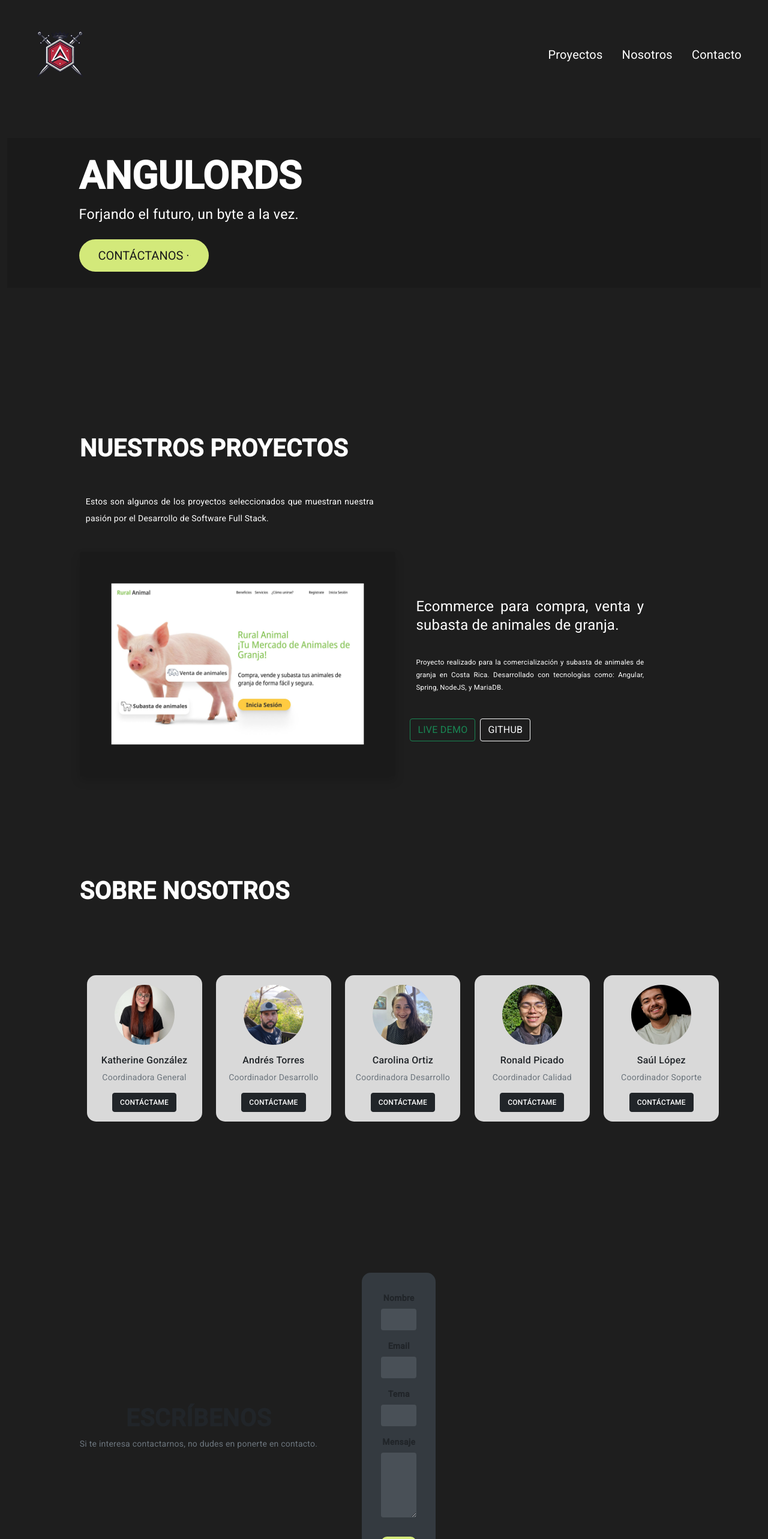
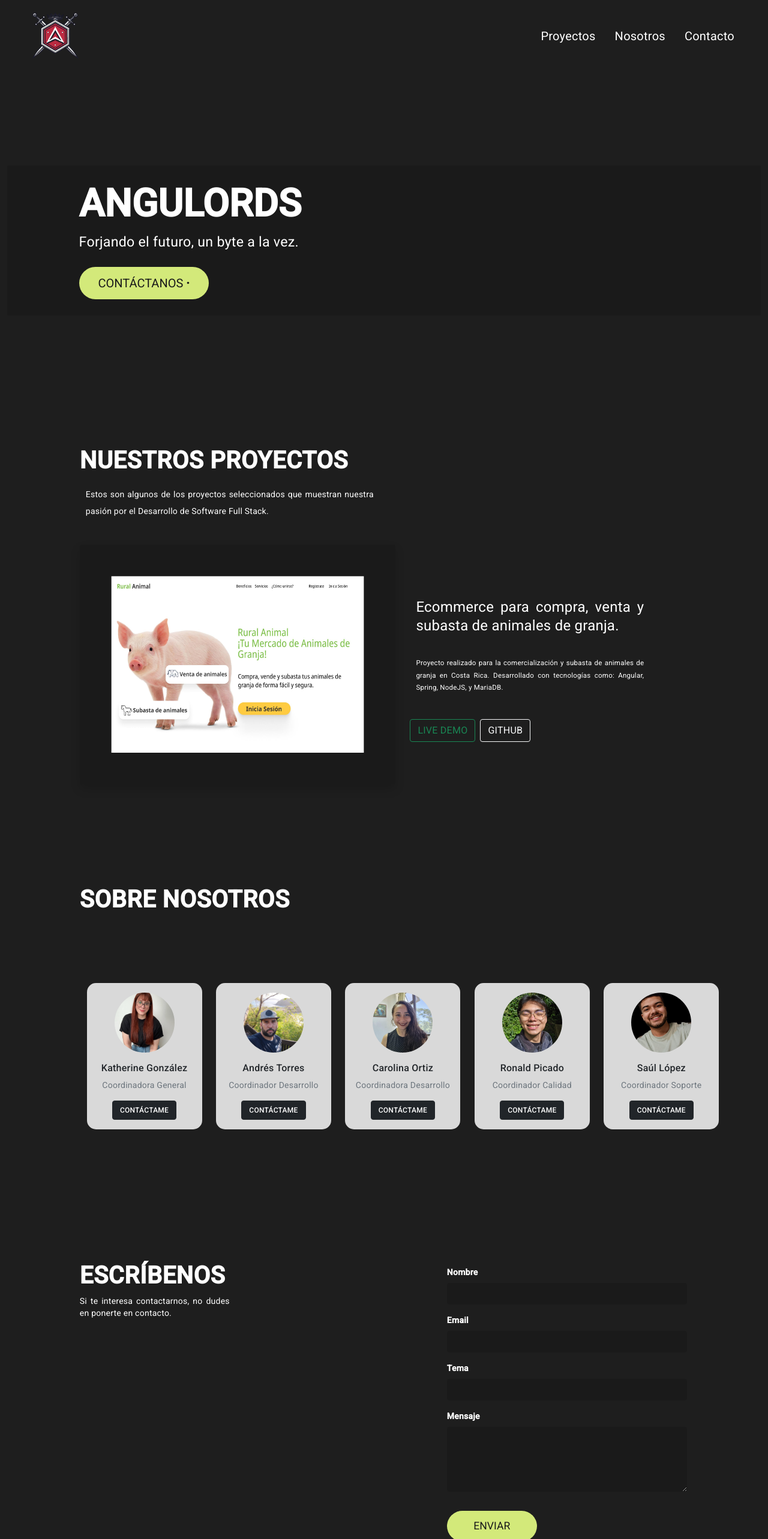
Before and after one commit to Katherine506/landing-page-angulords, an Angular app: page /ladingpage in a window 1280 px wide. Shown: the top 2566 px of the page at 60% size. Built offline with nearby package versions, Linux system fonts and the light colour scheme.

Commit message:
faltan hover

```diff
--- a/src/app/app.component.html
+++ b/src/app/app.component.html
@@ -1,8 +1,8 @@
 <div style="background-color: #1e1e1e">
   <div class="container-fluid">
     <!-- Header -->
-    <section id="line">
-      <header class="d-flex justify-content-between align-items-center p-3">
+    <section>
+      <header>
         <img
           src="../assets/img/angulords/a.png"
           alt="Logo"
@@ -11,13 +11,13 @@
         />
         <nav style="font-size: 20px">
           <a
-            onclick="document.getElementById('escribenos').scrollIntoView({ behavior: 'smooth' });"
+            onclick="document.getElementById('proyectos1').scrollIntoView({ behavior: 'smooth' });"
             class="text-white mx-3"
             class="text-white mx-3"
             >Proyectos</a
           >
           <a
-            onclick="document.getElementById('escribenos').scrollIntoView({ behavior: 'smooth' });"
+            onclick="document.getElementById('nosotros').scrollIntoView({ behavior: 'smooth' });"
             class="text-white mx-3"
             class="text-white mx-3"
             >Nosotros</a
@@ -31,7 +31,9 @@
       </header>
     </section>
     <!-- Hero Section -->
-    <section class="my-5" style="height: 250px; background-color: #1a1a1a">
+    <section
+      style="margin-top: 180px; height: 250px; background-color: #1a1a1a"
+    >
       <div class="container-fluid h-100">
         <div
           class="container d-flex flex-column justify-content-center align-items-start"
@@ -43,16 +45,16 @@
             class="btn btn-success btn-lg"
             onclick="document.getElementById('escribenos').scrollIntoView({ behavior: 'smooth' });"
           >
-            CONTÁCTANOS <span> ·</span>
+            CONTÁCTANOS <span>·</span>
           </button>
         </div>
       </div>
     </section>
 
     <!-- Projects Section -->
-    <section class="container">
+    <section class="container" id="proyectos1">
       <div id="proyectos">
-        <h2 class="my-5 text-white">NUESTROS PROYECTOS</h2>
+        <h2 class="text-white">NUESTROS PROYECTOS</h2>
         <p
           class="text-white"
           style="
@@ -114,7 +116,7 @@
     </section>
 
     <!-- About Us Section -->
-    <section class="container">
+    <section class="container" id="nosotros">
       <h2 class="mt-5 text-white d-flex justify-content-start">
         SOBRE NOSOTROS
       </h2>
@@ -216,17 +218,14 @@
     </section>
 
     <!-- Contact Form Section -->
-    <section
-      id="escribenos"
-      class="container my-5 d-flex align-items-center justify-content-start"
-    >
+    <section id="escribenos" class="container my-4">
       <div>
-        <h2 class="text-center">ESCRÍBENOS</h2>
-        <p class="text-center text-muted">
+        <h2 style="text-align: justify" class="text-white">ESCRÍBENOS</h2>
+        <p style="text-align: justify; width: 250px" class="text-white">
           Si te interesa contactarnos, no dudes en ponerte en contacto.
         </p>
       </div>
-      <div class="row justify-content-center">
+      <div class="row justify-content-end">
         <div class="col-md-6">
           <form>
             <!-- (ngSubmit)="onSubmit(contactForm)" #contactForm="ngForm"-->
@@ -274,7 +273,7 @@
                 name="message"
               ></textarea>
             </div>
-            <button type="submit" class="btn btn-success w-100">ENVIAR</button>
+            <button type="submit" class="btn btn-success">ENVIAR</button>
           </form>
         </div>
       </div>
--- a/src/app/app.component.scss
+++ b/src/app/app.component.scss
@@ -18,6 +18,17 @@ body {
 // Header
 header {
   //padding: 1rem 2rem;
+  position: fixed;
+  top: 0;
+  left: 0;
+  right: 0;
+  z-index: 1000;
+  background-color: $secondary-color;
+  height: 90px;
+  display: flex;
+  justify-content: space-between;
+  align-items: center;
+  padding: 30px 40px 0px 20px;
   .logo {
     width: 150px;
   }
@@ -25,10 +36,9 @@ header {
     a {
       color: $text-white;
       text-decoration: none;
-      margin: 0 15px;
       transition: color 0.3s;
       &:hover {
-        color: $cool-color; // Cambia el color al pasar el cursor.
+        color: $cool-color;
       }
     }
   }
@@ -53,21 +63,17 @@ section {
   }
 }
 
-#line {
-  padding-right: 5%;
-  padding: 0;
-}
-
 #proyectos {
   display: flex;
   flex-direction: column;
   align-items: start;
-  margin-top: 10%;
+  margin-top: 16.5%;
 }
 
 #img-proyecto {
   padding: 10%;
   background-color: $third-color;
+  height: 400px;
 }
 
 #contactanos {
@@ -75,6 +81,9 @@ section {
   border: none;
   border-radius: 30px;
   color: $third-color;
+  &:hover {
+    background-color: $text-muted;
+  }
 }
 
 .lead {
@@ -148,6 +157,8 @@ section {
 
 #escribenos {
   margin-top: 5%;
+  display: flex;
+  align-items: start;
 }
 
 // Contenedor de tarjetas en línea
@@ -158,15 +169,17 @@ section {
 
 // Formulario de contacto
 form {
-  background-color: #343a40;
-  padding: 2rem;
+  width: 500px;
+  padding-left: 100px;
   border-radius: $card-radius;
+  text-align: justify;
   .form-label {
     font-weight: bold;
+    color: $text-white;
   }
   input,
   textarea {
-    background-color: #495057;
+    background-color: $third-color;
     border: none;
     color: $text-white;
     &:focus {
@@ -176,10 +189,19 @@ form {
   }
   button {
     margin-top: 1rem;
+    width: 150px;
     background-color: $cool-color;
     border: none;
-    border-radius: 10px;
+    border-radius: 30px;
     font-size: 1.1rem;
+    color: $third-color;
     padding: 0.75rem;
+    &:hover {
+      background-color: $text-muted;
+    }
   }
 }
+
+span {
+  font-weight: bolder;
+}
```
